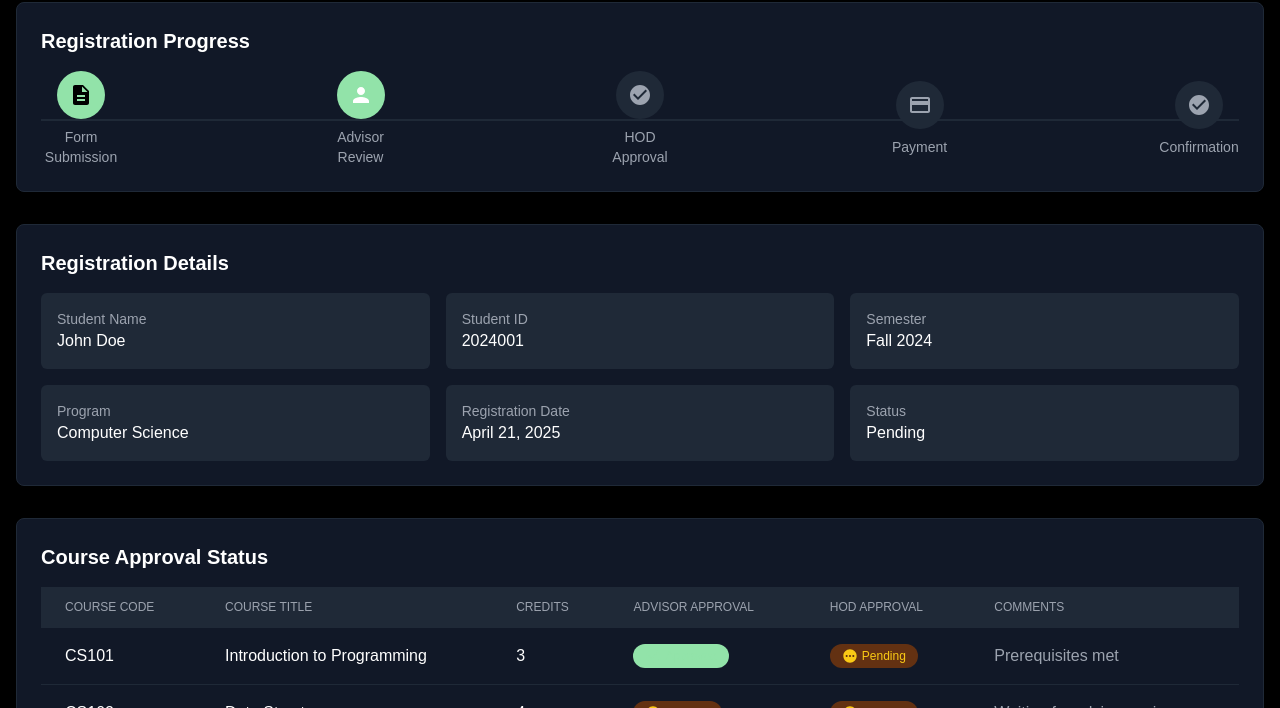
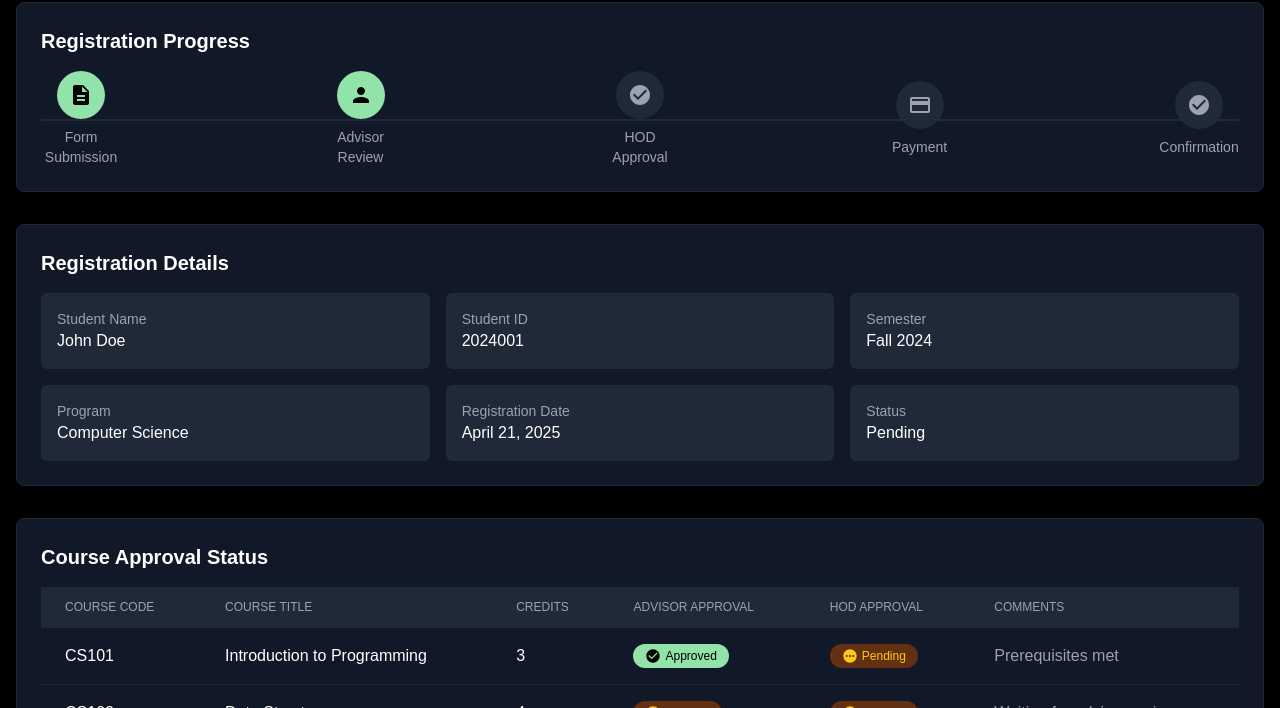
Before and after one commit to tajwone17/CourseSphere, a Next.js app: page /registration-status in a window 1280 px wide. Shown: the part 244-952 px from the top of the page. Built offline with nearby package versions, Linux system fonts and the light colour scheme.

Commit message:
Update text color for status indicators in registration status page

```diff
--- a/app/(pages)/registration-status/page.tsx
+++ b/app/(pages)/registration-status/page.tsx
@@ -72,7 +72,7 @@ export default function page() {
                       step.status === "completed"
                         ? "bg-[#92e3a9] text-black"
                         : step.status === "current"
-                          ? "bg-opacity-50 bg-[#92e3a9] text-white"
+                          ? "bg-opacity-50 bg-[#92e3a9] text-black"
                           : "bg-gray-800 text-gray-400"
                     }`}
                   >
@@ -148,7 +148,7 @@ export default function page() {
                     <span
                       className={`flex w-fit items-center gap-1 rounded-full px-3 py-1 text-xs ${
                         course.advisorApproval === "Approved"
-                          ? "bg-opacity-20 bg-[#92e3a9] text-[#92e3a9]"
+                          ? "bg-opacity-20 bg-[#92e3a9] text-black"
                           : "bg-yellow-900 text-yellow-300"
                       }`}
                     >
@@ -164,7 +164,7 @@ export default function page() {
                     <span
                       className={`flex w-fit items-center gap-1 rounded-full px-3 py-1 text-xs ${
                         course.hodApproval === "Approved"
-                          ? "bg-opacity-20 bg-[#92e3a9] text-[#92e3a9]"
+                          ? "bg-opacity-20 bg-[#92e3a9] text-[#0f0f0f]"
                           : "bg-yellow-900 text-yellow-300"
                       }`}
                     >
```
